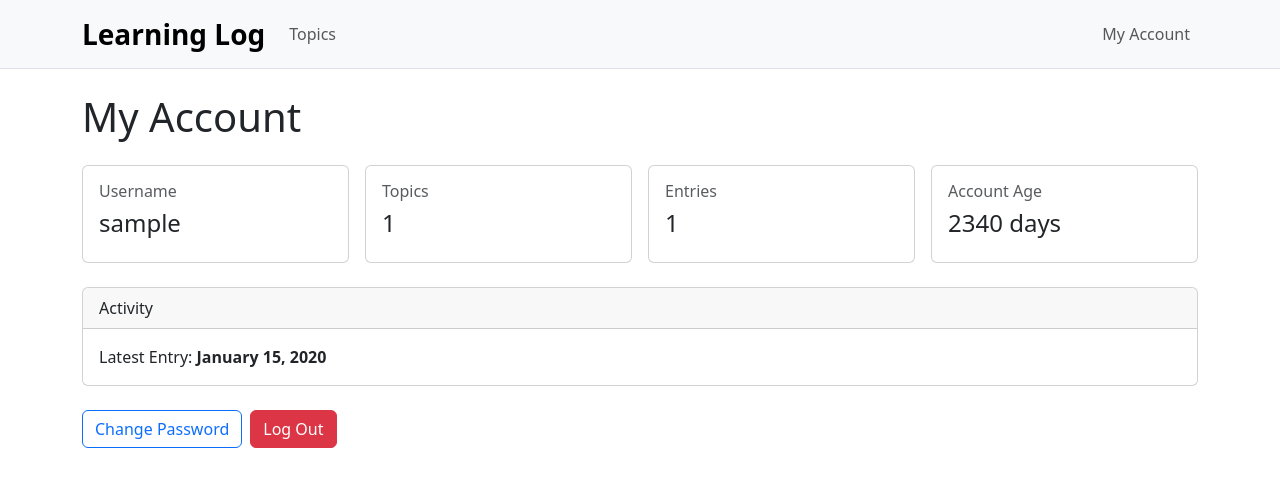
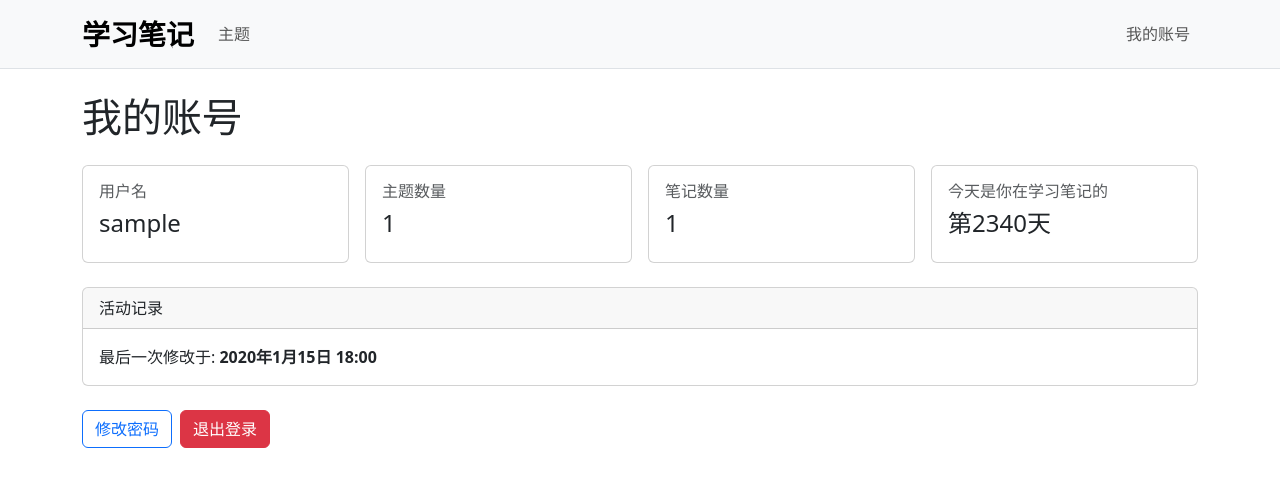
Before and after one commit to ignaxus/learning-log, a Django app: page /users/my_account/ in a window 1280 px wide. Shown: the top 487 px of the page. Run offline with Django 5.2, Linux system fonts and the light colour scheme; a user stored in the database is signed in; tables that the repository leaves empty hold one stand-in row (values such as "Sample post"); some libraries are stand-ins or nearby versions.

Commit message:
Translate UI to Simplified Chinese

```diff
--- a/learning_log/settings.py
+++ b/learning_log/settings.py
@@ -115,9 +115,9 @@ AUTH_PASSWORD_VALIDATORS = [
 # Internationalization
 # https://docs.djangoproject.com/en/6.0/topics/i18n/
 
-LANGUAGE_CODE = 'en-us'
+LANGUAGE_CODE = 'zh-hans'
 
-TIME_ZONE = 'UTC'
+TIME_ZONE = 'Asia/Shanghai'
 
 USE_I18N = True
 
--- a/learning_logs/templates/learning_logs/base.html
+++ b/learning_logs/templates/learning_logs/base.html
@@ -7,7 +7,7 @@
     <meta charset="UTF-8">
     <meta name="viewport" content="width=device-width, initial-scale=1">
 
-    <title>Learning Log</title>
+    <title>学习笔记</title>
 
     {% bootstrap_css %}
     {% bootstrap_javascript %}
@@ -20,7 +20,7 @@
 
         <a class="navbar-brand fw-bold fs-3"
            href="{% url 'learning_logs:home' %}">
-            Learning Log
+            学习笔记
         </a>
 
         {% if user.is_authenticated %}
@@ -30,7 +30,7 @@
                 <li class="nav-item">
                     <a class="nav-link"
                        href="{% url 'learning_logs:topics' %}">
-                        Topics
+                        主题
                     </a>
                 </li>
 
@@ -41,7 +41,7 @@
                 <li class="nav-item">
                     <a class="nav-link"
                        href="{% url 'users:my_account' %}">
-                        My Account
+                        我的账号
                     </a>
                 </li>
 
--- a/learning_logs/templates/learning_logs/edit_entry.html
+++ b/learning_logs/templates/learning_logs/edit_entry.html
@@ -19,7 +19,7 @@
             <div class="card-body">
 
                 <h2 class="card-title mb-4">
-                    Edit Entry
+                    修改笔记
                 </h2>
 
                 <form action="{% url 'learning_logs:edit_entry' entry.id %}"
@@ -31,7 +31,7 @@
 
                     <button class="btn btn-primary"
                             name="submit">
-                        Save Changes
+                        保存
                     </button>
 
                 </form>
--- a/learning_logs/templates/learning_logs/edit_topic.html
+++ b/learning_logs/templates/learning_logs/edit_topic.html
@@ -12,7 +12,7 @@
             <div class="card-body">
 
                 <h2 class="card-title mb-4">
-                    Edit Topic
+                    修改主题
                 </h2>
 
                 <form action="{% url 'learning_logs:edit_topic' topic.id %}"
@@ -24,7 +24,7 @@
 
                     <button class="btn btn-primary"
                             name="submit">
-                        Save Changes
+                        保存
                     </button>
 
                 </form>
--- a/learning_logs/templates/learning_logs/new_entry.html
+++ b/learning_logs/templates/learning_logs/new_entry.html
@@ -15,7 +15,7 @@
     <div class="card-body">
 
         <h3 class="mb-4">
-            Add New Entry
+            新建笔记
         </h3>
 
         <form action="{% url 'learning_logs:new_entry' topic.id %}"
@@ -27,7 +27,7 @@
 
             <button class="btn btn-primary"
                     name="submit">
-                Add Entry
+                保存
             </button>
 
         </form>
--- a/learning_logs/templates/learning_logs/new_topic.html
+++ b/learning_logs/templates/learning_logs/new_topic.html
@@ -12,7 +12,7 @@
             <div class="card-body">
 
                 <h2 class="card-title mb-4">
-                    Add New Topic
+                    新建主题
                 </h2>
 
                 <form action="{% url 'learning_logs:new_topic' %}"
@@ -24,7 +24,7 @@
 
                     <button class="btn btn-primary"
                             name="submit">
-                        Add Topic
+                        保存
                     </button>
 
                 </form>
--- a/users/templates/registration/login.html
+++ b/users/templates/registration/login.html
@@ -12,7 +12,7 @@
             <div class="card-body">
 
                 <h2 class="card-title mb-4">
-                    Log In
+                    登录账号
                 </h2>
 
                 <form method="post"
@@ -24,7 +24,7 @@
 
                     <button class="btn btn-primary"
                             name="submit">
-                        Log In
+                        登录
                     </button>
 
                 </form>
--- a/users/templates/registration/password_change_done.html
+++ b/users/templates/registration/password_change_done.html
@@ -11,16 +11,16 @@
             <div class="card-body text-center">
 
                 <h2 class="mb-3">
-                    Password Changed
+                    密码已修改
                 </h2>
 
                 <p class="text-muted mb-4">
-                    Your password has been changed successfully.
+                    你的密码已成功修改
                 </p>
 
                 <a class="btn btn-primary"
                    href="{% url 'users:my_account' %}">
-                    Back to My Account
+                    回到我的账号
                 </a>
 
             </div>
--- a/users/templates/registration/password_change_form.html
+++ b/users/templates/registration/password_change_form.html
@@ -12,7 +12,7 @@
             <div class="card-body">
 
                 <h2 class="card-title mb-4">
-                    Change Password
+                    修改密码
                 </h2>
 
                 <form method="post">
@@ -23,7 +23,7 @@
 
                     <button class="btn btn-primary"
                             type="submit">
-                        Change Password
+                        确认修改
                     </button>
 
                 </form>
--- a/users/templates/registration/register.html
+++ b/users/templates/registration/register.html
@@ -12,7 +12,7 @@
             <div class="card-body">
 
                 <h2 class="card-title mb-4">
-                    Create Account
+                    注册账户
                 </h2>
 
                 <form method="post"
@@ -24,7 +24,7 @@
 
                     <button class="btn btn-primary"
                             name="submit">
-                        Register
+                        注册
                     </button>
 
                 </form>
--- a/users/templates/users/my_account.html
+++ b/users/templates/users/my_account.html
@@ -3,7 +3,7 @@
 {% block content %}
 
 <h1 class="mb-4">
-    My Account
+    我的账号
 </h1>
 
 <div class="row g-3 mb-4">
@@ -11,7 +11,7 @@
     <div class="col-md-6 col-lg-3">
         <div class="card h-100">
             <div class="card-body">
-                <h6 class="text-muted">Username</h6>
+                <h6 class="text-muted">用户名</h6>
                 <h4>{{ user.username }}</h4>
             </div>
         </div>
@@ -20,7 +20,7 @@
     <div class="col-md-6 col-lg-3">
         <div class="card h-100">
             <div class="card-body">
-                <h6 class="text-muted">Topics</h6>
+                <h6 class="text-muted">主题数量</h6>
                 <h4>{{ topics_count }}</h4>
             </div>
         </div>
@@ -29,7 +29,7 @@
     <div class="col-md-6 col-lg-3">
         <div class="card h-100">
             <div class="card-body">
-                <h6 class="text-muted">Entries</h6>
+                <h6 class="text-muted">笔记数量</h6>
                 <h4>{{ entries_count }}</h4>
             </div>
         </div>
@@ -38,8 +38,8 @@
     <div class="col-md-6 col-lg-3">
         <div class="card h-100">
             <div class="card-body">
-                <h6 class="text-muted">Account Age</h6>
-                <h4>{{ account_age }} days</h4>
+                <h6 class="text-muted">今天是你在学习笔记的</h6>
+                <h4>第{{ account_age }}天</h4>
             </div>
         </div>
     </div>
@@ -49,7 +49,7 @@
 <div class="card mb-4">
 
     <div class="card-header">
-        Activity
+        活动记录
     </div>
 
     <div class="card-body">
@@ -57,16 +57,16 @@
         {% if latest_entry %}
 
             <p class="mb-0">
-                Latest Entry:
+                最后一次修改于:
                 <strong>
-                    {{ latest_entry.date_added|date:"F j, Y" }}
+                    {{ latest_entry.date_added|date:"Y年n月j日 H:i" }}
                 </strong>
             </p>
 
         {% else %}
 
             <p class="mb-0">
-                No entries yet.
+                你目前还没有任何活动
             </p>
 
         {% endif %}
@@ -79,7 +79,7 @@
 
     <a class="btn btn-outline-primary"
        href="{% url 'users:password_change' %}">
-        Change Password
+        修改密码
     </a>
 
     <form action="{% url 'users:logout' %}"
@@ -89,7 +89,7 @@
 
         <button class="btn btn-danger"
                 type="submit">
-            Log Out
+            退出登录
         </button>
 
     </form>
```
Also changed, not shown: learning_logs/templates/learning_logs/delete_entry.html (+4 -4 lines), learning_logs/templates/learning_logs/delete_topic.html (+4 -4 lines), learning_logs/templates/learning_logs/home.html (+7 -7 lines), learning_logs/templates/learning_logs/topic.html (+8 -8 lines), learning_logs/templates/learning_logs/topics.html (+5 -5 lines).
